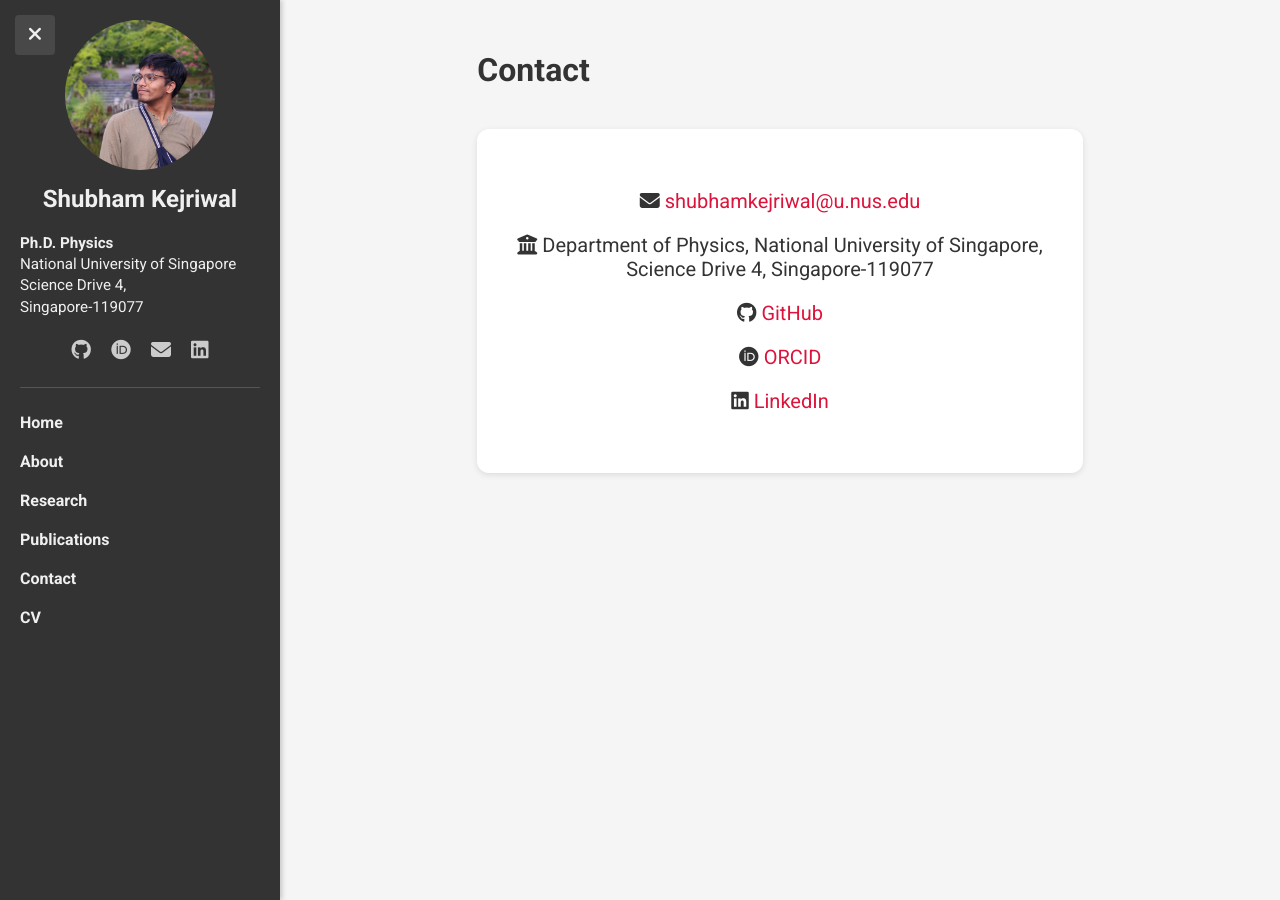
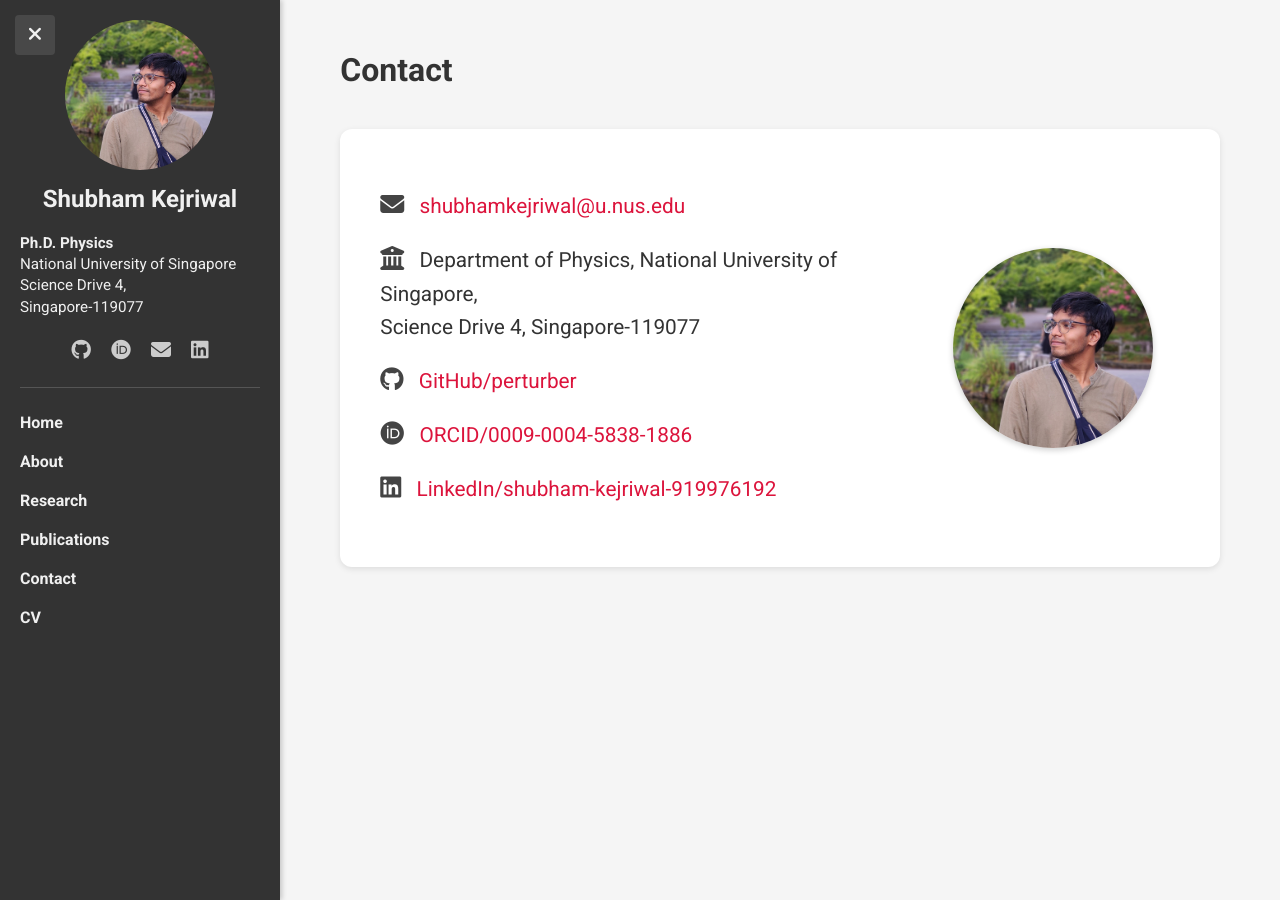
Before and after one commit to perturber/shubham, a Jekyll site: the page built from contact.md, in a window 1280 px wide. Built offline with Jekyll 4.4.1, drawn with Linux system fonts in a browser that asks for light colours; part of the change alters nothing that is shown.

Commit message:
Add files via upload

```diff
--- a/contact.md
+++ b/contact.md
@@ -8,16 +8,28 @@ permalink: /contact/
 
 <div class="bubble contact-bubble" markdown="1">
 
+<div class="contact-wrapper">
+
+  <div class="contact-text" markdown="1">
+
 <i class="fas fa-envelope"></i> [shubhamkejriwal@u.nus.edu](mailto:shubhamkejriwal@u.nus.edu)
 
 <i class="fas fa-university"></i> Department of Physics, National University of Singapore,
 Science Drive 4, Singapore-119077
 
-<i class="fab fa-github"></i> [GitHub](https://github.com/perturber)
+<i class="fab fa-github"></i> [GitHub/perturber](https://github.com/perturber)
 
-<i class="fab fa-orcid"></i> [ORCID](https://orcid.org/0009-0004-5838-1886)
+<i class="fab fa-orcid"></i> [ORCID/0009-0004-5838-1886](https://orcid.org/0009-0004-5838-1886)
 
-<i class="fab fa-linkedin"></i> [LinkedIn](https://www.linkedin.com/in/shubham-kejriwal-919976192/)
+<i class="fab fa-linkedin"></i> [LinkedIn/shubham-kejriwal-919976192](https://www.linkedin.com/in/shubham-kejriwal-919976192/)
+
+   </div>
+
+   <div class="contact-image">
+    <img src="{{ site.baseurl | default: '' }}/assets/profile.jpg" alt="Shubham Kejriwal" class="contact-profile-pic">
+  </div>
+
+</div>
 </div>
 
 <style>
@@ -27,22 +39,39 @@ Science Drive 4, Singapore-119077
   padding: 40px;
   margin: 40px auto;
   box-shadow: 0 2px 6px rgba(0,0,0,0.1);
-  max-width: 700px;
+  max-width: 900px;
 }
 
-.contact-bubble {
-  text-align: center;
-  font-size: 1.25rem; /* increase base font size */
+.contact-wrapper {
+  display: flex;
+  align-items: center;
+  justify-content: space-between;
+  gap: 40px;
 }
 
-.contact-item {
-  margin: 20px 0;
-  font-size: 1.5rem; /* bigger text inside */
+.contact-text {
+  flex: 2;
+  font-size: 1.3rem;
+  text-align: left;
+  line-height: 1.6;
 }
 
-.contact-item i {
-  font-size: 2rem; /* larger icons */
+.contact-text i {
+  font-size: 1.5rem;
   margin-right: 10px;
   color: #444;
 }
+
+.contact-image {
+  flex: 1;
+  display: flex;
+  justify-content: center;
+}
+
+.contact-profile-pic {
+  max-width: 200px;
+  height: auto;
+  border-radius: 50%;
+  box-shadow: 0 2px 6px rgba(0,0,0,0.2);
+}
 </style>
```
